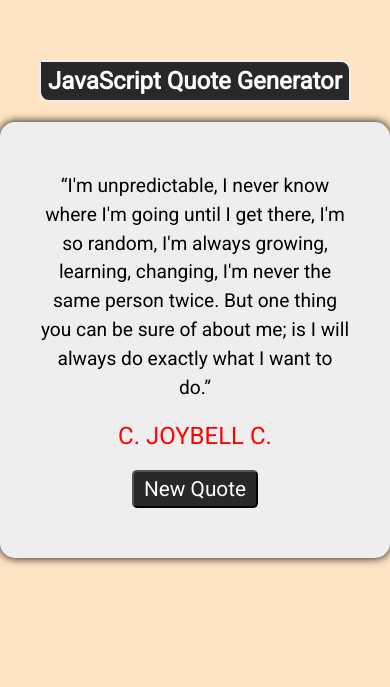
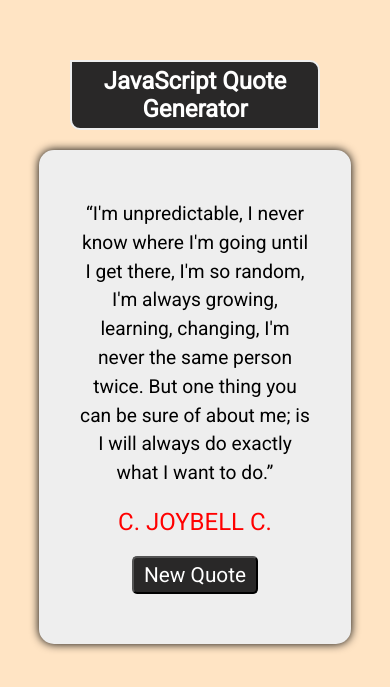
Before and after one commit to chiomavera/ThoughtStream, a plain HTML site: page index.html in a window 390 px wide. Shown: the part 157-844 px from the top of the page. Drawn offline with Linux system fonts and the light colour scheme.

Commit message:
container class styled for smaller screen size

```diff
--- a/styles.css
+++ b/styles.css
@@ -9,7 +9,7 @@ body{
     display: flex;
     justify-content: center;
     align-items: center;
-    height: 100vh;
+    min-height: 100vh;
     text-align: center;
     background-color: bisque;
 }
@@ -63,3 +63,9 @@ body{
 button:active{
     background-color: lightblue;
 }
+
+@media (max-width: 500px){
+    .container{
+        width: 80%;
+    }
+}
```
